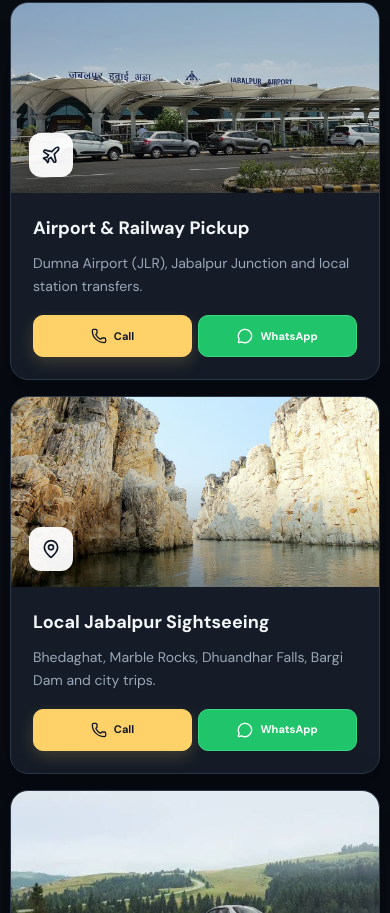
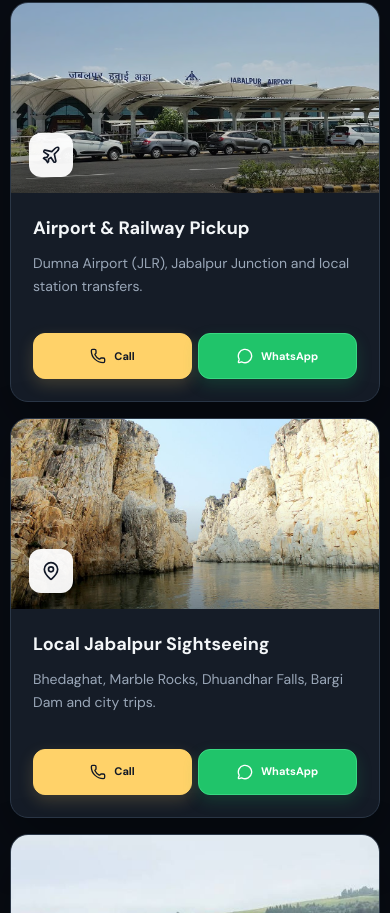
Before and after one commit to shivamsahu0108/go-taxi-service, a React (Vite) app: page / in a window 390 px wide. Shown: the part 2091-3004 px from the top of the page. Built offline with nearby package versions, Linux system fonts and the light colour scheme.

Commit message:
feat: enhance layout and styling for various components to improve responsiveness and usability

```diff
--- a/src/index.css
+++ b/src/index.css
@@ -544,6 +544,8 @@ select {
 }
 .car-body {
   padding: 20px;
+  display: flex;
+  flex-direction: column;
 }
 .car-type {
   font-size: 10px;
@@ -782,6 +784,8 @@ select {
   border-radius: 18px;
   padding: 22px;
   box-shadow: var(--shadow);
+  display: flex;
+  flex-direction: column;
 }
 .category-icon {
   font-size: 28px;
@@ -822,6 +826,8 @@ select {
 }
 .city-card > div {
   padding: 18px;
+  display: flex;
+  flex-direction: column;
 }
 .city-card span {
   font-size: 10px;
@@ -1578,6 +1584,8 @@ footer {
 /* Local Jabalpur place cards as WhatsApp-bookable tour packages */
 .place-card-body {
   padding: 18px;
+  display: flex;
+  flex-direction: column;
 }
 .place-topline {
   display: flex;
@@ -1722,6 +1730,8 @@ footer {
 
 .service-card-content {
   padding: 22px;
+  display: flex;
+  flex-direction: column;
 }
 
 .service-card-content h3 {
@@ -3157,7 +3167,8 @@ body {
   align-items: stretch;
   gap: 8px;
   width: 100%;
-  margin-top: 16px;
+  margin-top: auto;
+  padding-top: 18px;
 }
 
 .card-contact-actions .card-call-button,
@@ -3165,13 +3176,13 @@ body {
   display: inline-flex;
   align-items: center;
   justify-content: center;
-  gap: 7px;
+  gap: 8px;
   width: 50%;
-  min-height: 42px;
+  min-height: 46px;
   flex: 1 1 0;
-  padding: 0 12px;
-  border-radius: 10px;
-  font-size: 12px;
+  padding: 0 14px;
+  border-radius: 12px;
+  font-size: 13px;
   font-weight: 800;
   line-height: 1;
   white-space: nowrap;
@@ -3191,6 +3202,15 @@ body {
   border: 1px solid #39d982;
   background: #20c46a;
   color: #fff !important;
+  box-shadow: 0 6px 16px rgba(32, 196, 106, 0.18);
+}
+
+.route-card-footer .card-contact-actions,
+.tour-bottom .card-contact-actions {
+  width: min(300px, 100%);
+  flex: 0 1 300px;
+  margin-top: 0;
+  padding-top: 0;
 }
 
 .card-contact-actions .card-call-button:hover,
@@ -3223,6 +3243,18 @@ body {
   .card-contact-actions .card-whatsapp-button {
     padding: 0 8px;
     font-size: 11px;
+  }
+
+  .route-card-footer,
+  .tour-bottom {
+    align-items: stretch;
+    flex-direction: column;
+  }
+
+  .route-card-footer .card-contact-actions,
+  .tour-bottom .card-contact-actions {
+    width: 100%;
+    flex-basis: auto;
   }
 }
 
```
